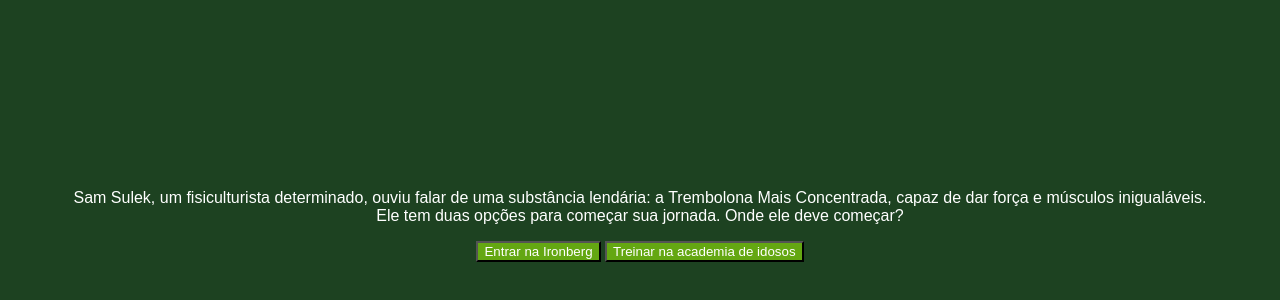
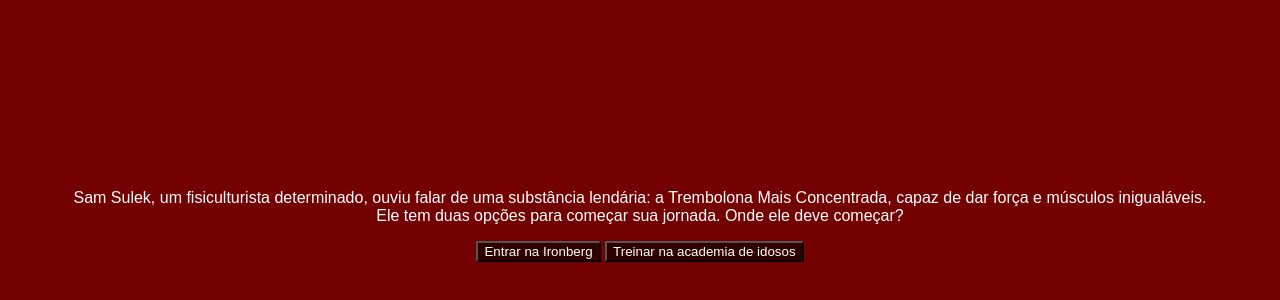
Before and after one commit to Yuri22Bolsonaro/Aventura-de-Sam-Sulek, a plain HTML site: page index.html in a window 1280 px wide. Shown: the part 142-442 px from the top of the page. Drawn offline with Linux system fonts and the light colour scheme; a web font is replaced by a local one.

Commit message:
Update style.css

```diff
--- a/style.css
+++ b/style.css
@@ -1,5 +1,5 @@
 body {
-    background-color: #1D4221;
+    background-color: #730101;
     color: white;
     font-family: "Bai Jamjuree", sans-serif;
     display: flex;
@@ -10,7 +10,7 @@
 }
 
 button {
-    background-color: #64A712;
+    background-color: #2e0000;
     color: white;
     font-family: "Bai Jamjuree", sans-serif;
 }
```
